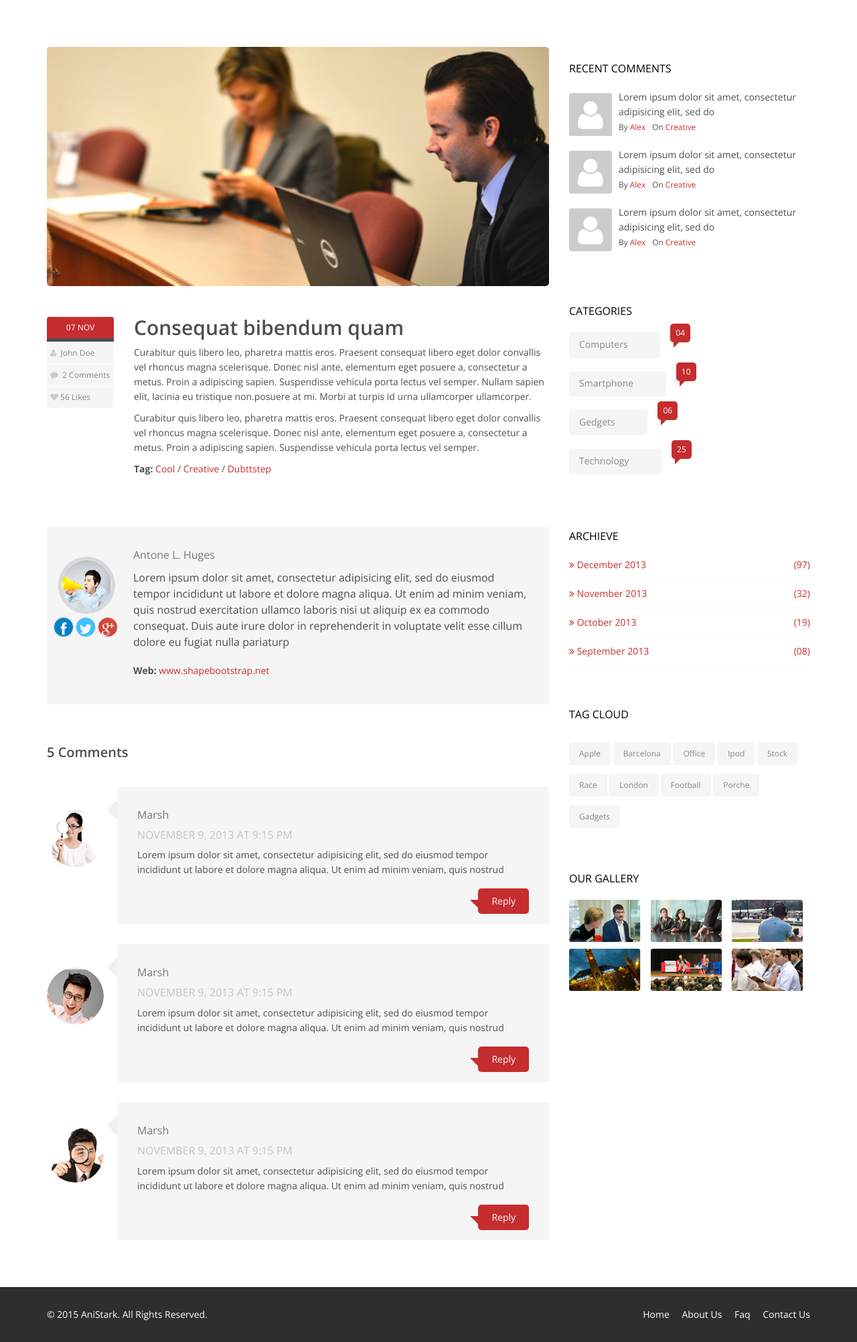
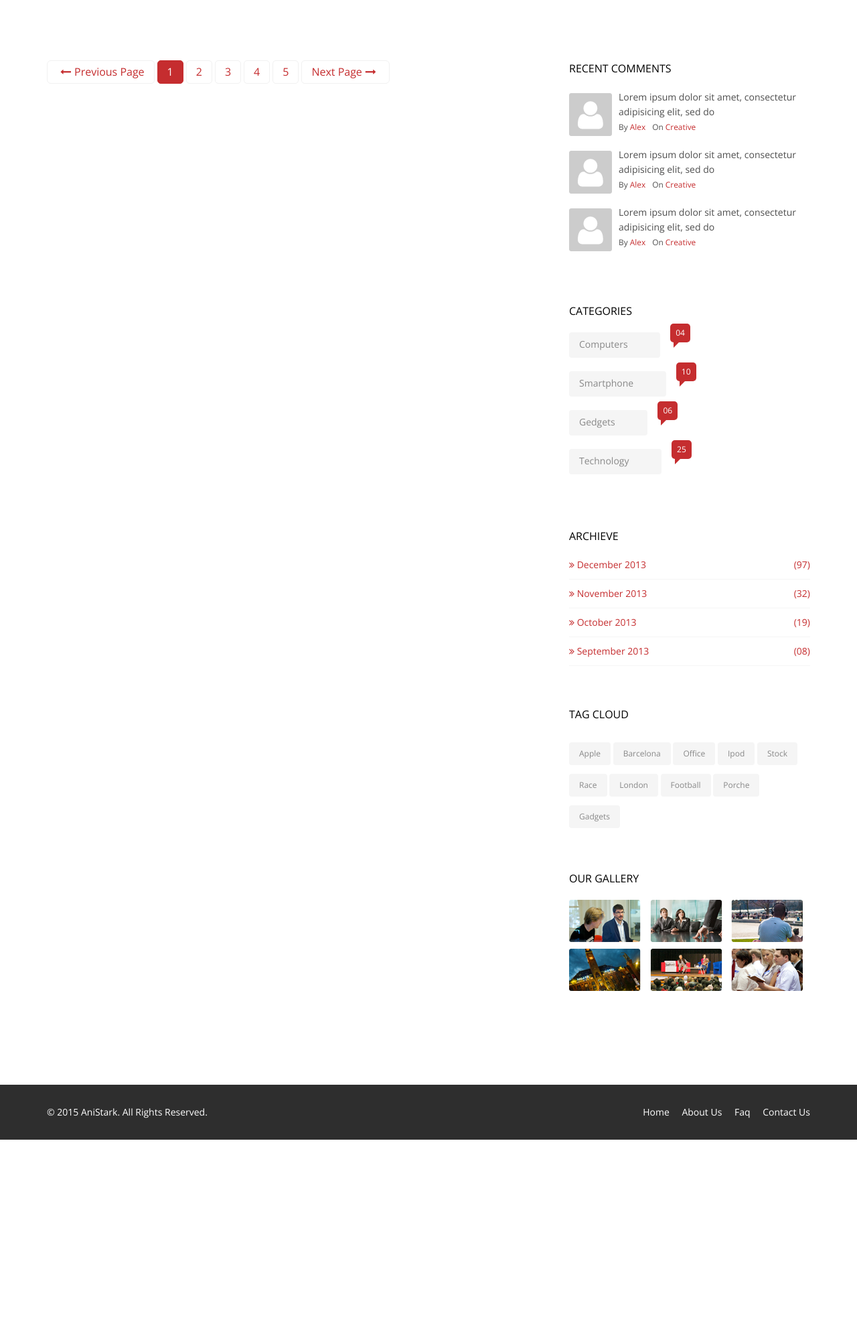
Before and after one commit to anistark/convergence, a Django app: page /post/ in a window 1280 px wide. Shown: the part 138-2141 px from the top of the page at 67% size. After the commit the page ends 1839 px from the top, so only its background shows below. Run offline with Django 3.2, Linux system fonts and the light colour scheme; parts of the project's set-up code (start-up, migrations or seed data) failed here and were passed over.

Commit message:
mongodb and post in admin associated

```diff
--- a/blog/views.py
+++ b/blog/views.py
@@ -1,16 +1,28 @@
 from django.shortcuts import render_to_response
 from django.template import RequestContext
+from models import Post
+import datetime
 
 # Create your views here.
 
 def home(request):
+       posts = Post.objects
        context = {'title':'Convergence'}
-       return render_to_response('index.html', context, context_instance=RequestContext(request))
+       return render_to_response('index.html', {'Posts': posts}, context_instance=RequestContext(request))
 
 def post(request):
        context = {'title':'Convergence | Post'}
        return render_to_response('post.html', context, context_instance=RequestContext(request))
 
 def admin(request):
+    if request.method == 'POST':
+       # save new post
+       title = request.POST['title']
+       content = request.POST['content']
+       #print(request.POST[all])
+       post = Post(title=title)
+       post.last_update = datetime.datetime.now()
+       post.content = content
+       post.save()
        context = {'title':'Convergence | Admin'}
-       return render_to_response('admin/index.html', context, context_instance=RequestContext(request))
+    return render_to_response('admin/index.html',context_instance=RequestContext(request))
--- a/templates/post.html
+++ b/templates/post.html
@@ -1,80 +1,34 @@
 {% extends 'base.html' %}
-{% block title %} Convergence | Post {% endblock %}
+{% block title %} Convergence {% endblock %}
 {% block content %}
+{% for post in Posts %}
     <div class="blog-item">
-    <img class="img-responsive img-blog" src="{{STATIC_URL}}images/blog/blog1.jpg" width="100%" alt="" />
         <div class="row">
             <div class="col-xs-12 col-sm-2 text-center">
                 <div class="entry-meta">
                     <span id="publish_date">07  NOV</span>
-                <span><i class="fa fa-user"></i> <a href="#"> John Doe</a></span>
+                    <span><i class="fa fa-user"></i> <a href="#">John Doe</a></span>
                     <span><i class="fa fa-comment"></i> <a href="blog-item.html#comments">2 Comments</a></span>
                     <span><i class="fa fa-heart"></i><a href="#">56 Likes</a></span>
                 </div>
             </div>
+
             <div class="col-xs-12 col-sm-10 blog-content">
-            <h2>Consequat bibendum quam</h2>
-            <p>Curabitur quis libero leo, pharetra mattis eros. Praesent consequat libero eget dolor convallis vel rhoncus magna scelerisque. Donec nisl ante, elementum eget posuere a, consectetur a metus. Proin a adipiscing sapien. Suspendisse vehicula porta lectus vel semper. Nullam sapien elit, lacinia eu tristique non.posuere at mi. Morbi at turpis id urna ullamcorper ullamcorper.</p>
-
-            <p>Curabitur quis libero leo, pharetra mattis eros. Praesent consequat libero eget dolor convallis vel rhoncus magna scelerisque. Donec nisl ante, elementum eget posuere a, consectetur a metus. Proin a adipiscing sapien. Suspendisse vehicula porta lectus vel semper.</p>
-
-            <div class="post-tags">
-                <strong>Tag:</strong> <a href="#">Cool</a> / <a href="#">Creative</a> / <a href="#">Dubttstep</a>
-            </div>
-
+                <a href="#"><img class="img-responsive img-blog" src="{{STATIC_URL}}images/blog/blog1.jpg" width="100%" alt="" /></a>
+                <h2><a href="blog-item.html">{{ post.title }}</a></h2>
+                <h3>{{ post.content }}</h3>
+                <a class="btn btn-primary readmore" href="blog-item.html">Read More <i class="fa fa-angle-right"></i></a>
             </div>
         </div>
     </div><!--/.blog-item-->
-
-<div class="media reply_section">
-    <div class="pull-left post_reply text-center">
-        <a href="#"><img src="{{STATIC_URL}}images/blog/boy.png" class="img-circle" alt="" /></a>
-        <ul>
-            <li><a href="#"><i class="fa fa-facebook"></i></a></li>
-            <li><a href="#"><i class="fa fa-twitter"></i></a></li>
-            <li><a href="#"><i class="fa fa-google-plus"></i> </a></li>
-        </ul>
-    </div>
-    <div class="media-body post_reply_content">
-        <h3>Antone L. Huges</h3>
-        <p class="lead">Lorem ipsum dolor sit amet, consectetur adipisicing elit, sed do eiusmod tempor incididunt ut labore et dolore magna aliqua. Ut enim ad minim veniam, quis nostrud exercitation ullamco laboris nisi ut aliquip ex ea commodo consequat. Duis aute irure dolor in reprehenderit in voluptate velit esse cillum dolore eu fugiat nulla pariaturp</p>
-        <p><strong>Web:</strong> <a href="http://www.shapebootstrap.net">www.shapebootstrap.net</a></p>
-    </div>
-</div>
-
-<h1 id="comments_title">5 Comments</h1>
-<div class="media comment_section">
-    <div class="pull-left post_comments">
-        <a href="#"><img src="{{STATIC_URL}}images/blog/girl.png" class="img-circle" alt="" /></a>
-    </div>
-    <div class="media-body post_reply_comments">
-        <h3>Marsh</h3>
-        <h4>NOVEMBER 9, 2013 AT 9:15 PM</h4>
-        <p>Lorem ipsum dolor sit amet, consectetur adipisicing elit, sed do eiusmod tempor incididunt ut labore et dolore magna aliqua. Ut enim ad minim veniam, quis nostrud</p>
-        <a href="#">Reply</a>
-    </div>
-</div>
-<div class="media comment_section">
-    <div class="pull-left post_comments">
-        <a href="#"><img src="{{STATIC_URL}}images/blog/boy2.png" class="img-circle" alt="" /></a>
-    </div>
-    <div class="media-body post_reply_comments">
-        <h3>Marsh</h3>
-        <h4>NOVEMBER 9, 2013 AT 9:15 PM</h4>
-        <p>Lorem ipsum dolor sit amet, consectetur adipisicing elit, sed do eiusmod tempor incididunt ut labore et dolore magna aliqua. Ut enim ad minim veniam, quis nostrud</p>
-        <a href="#">Reply</a>
-    </div>
-</div>
-<div class="media comment_section">
-    <div class="pull-left post_comments">
-        <a href="#"><img src="{{STATIC_URL}}images/blog/boy3.png" class="img-circle" alt="" /></a>
-    </div>
-    <div class="media-body post_reply_comments">
-        <h3>Marsh</h3>
-        <h4>NOVEMBER 9, 2013 AT 9:15 PM</h4>
-        <p>Lorem ipsum dolor sit amet, consectetur adipisicing elit, sed do eiusmod tempor incididunt ut labore et dolore magna aliqua. Ut enim ad minim veniam, quis nostrud</p>
-        <a href="#">Reply</a>
-    </div>
-</div>
-<!-- Comments -->
+{% endfor %}
+<ul class="pagination pagination-lg">
+    <li><a href="#"><i class="fa fa-long-arrow-left"></i>Previous Page</a></li>
+    <li class="active"><a href="#">1</a></li>
+    <li><a href="#">2</a></li>
+    <li><a href="#">3</a></li>
+    <li><a href="#">4</a></li>
+    <li><a href="#">5</a></li>
+    <li><a href="#">Next Page<i class="fa fa-long-arrow-right"></i></a></li>
+</ul><!--/.pagination-->
 {% endblock %}
```
Also changed, not shown: blog/models.py (+10 -0 lines), templates/admin/index.html (+9 -0 lines), templates/index.html (+6 -4 lines). Lines whose indentation alone changed are shown as unchanged.
